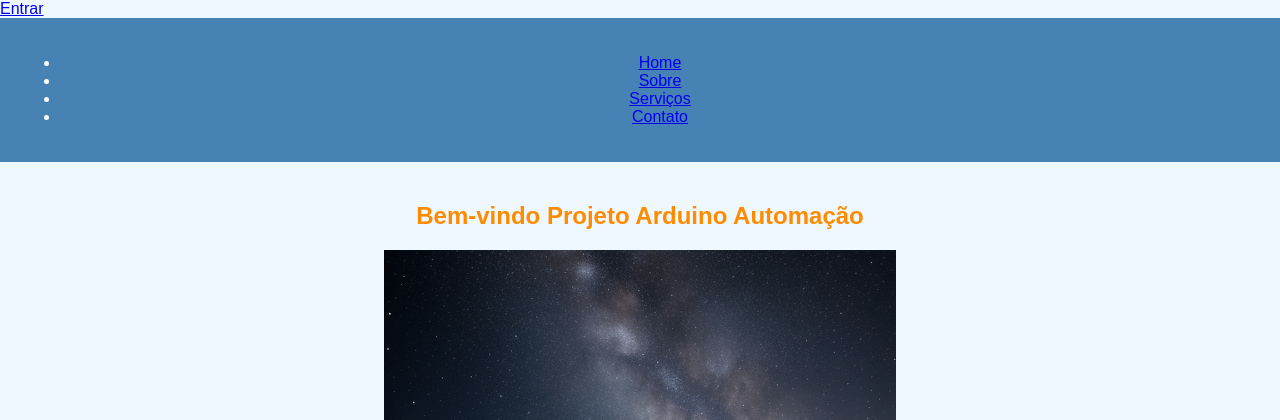
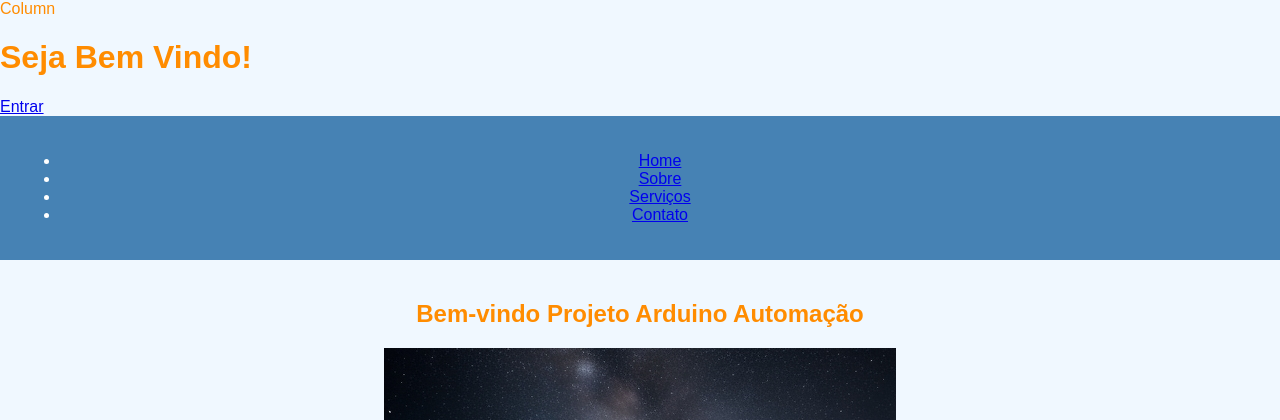
Before and after one commit to herediaProf/Gestao_Clientes, a Django app: page / in a window 1280 px wide. Shown: the top 420 px of the page. Run offline with Django 4.2, Linux system fonts and the light colour scheme.

Commit message:
atualização

```diff
--- a/home/templates/home.html
+++ b/home/templates/home.html
@@ -11,12 +11,25 @@
 
     <title>Projeto Automação & Robótica</title>
 
+    <div class="container text-center">
+        <div class="row">
+            <div class="col">
+            Column
+            </div>
+            <div class="col">
+            <h1> Seja  Bem  Vindo! </h1>
+            </div>
+            <div class="col">
                 {% if user.is_authenticated %}
                     <p> Olá {{ user.username }} </p>
                     <a href=" {% url 'logout' %}">sair</a>
                 {% else%}
                     <a href="{% url 'login' %}">Entrar</a>
                 {% endif %}
+            </div>
+        </div>
+    </div>
+
 
 </head>
 <body>
```
Lines whose indentation alone changed are shown as unchanged.
